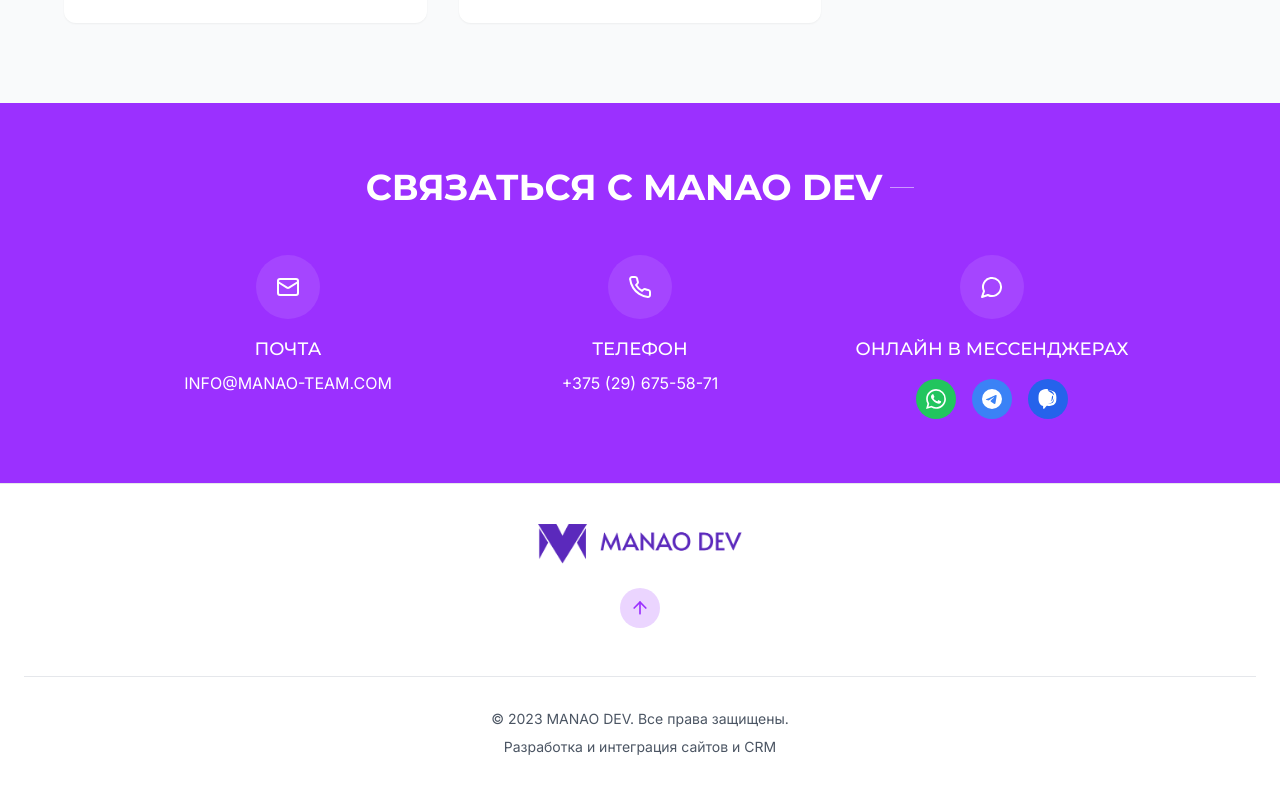
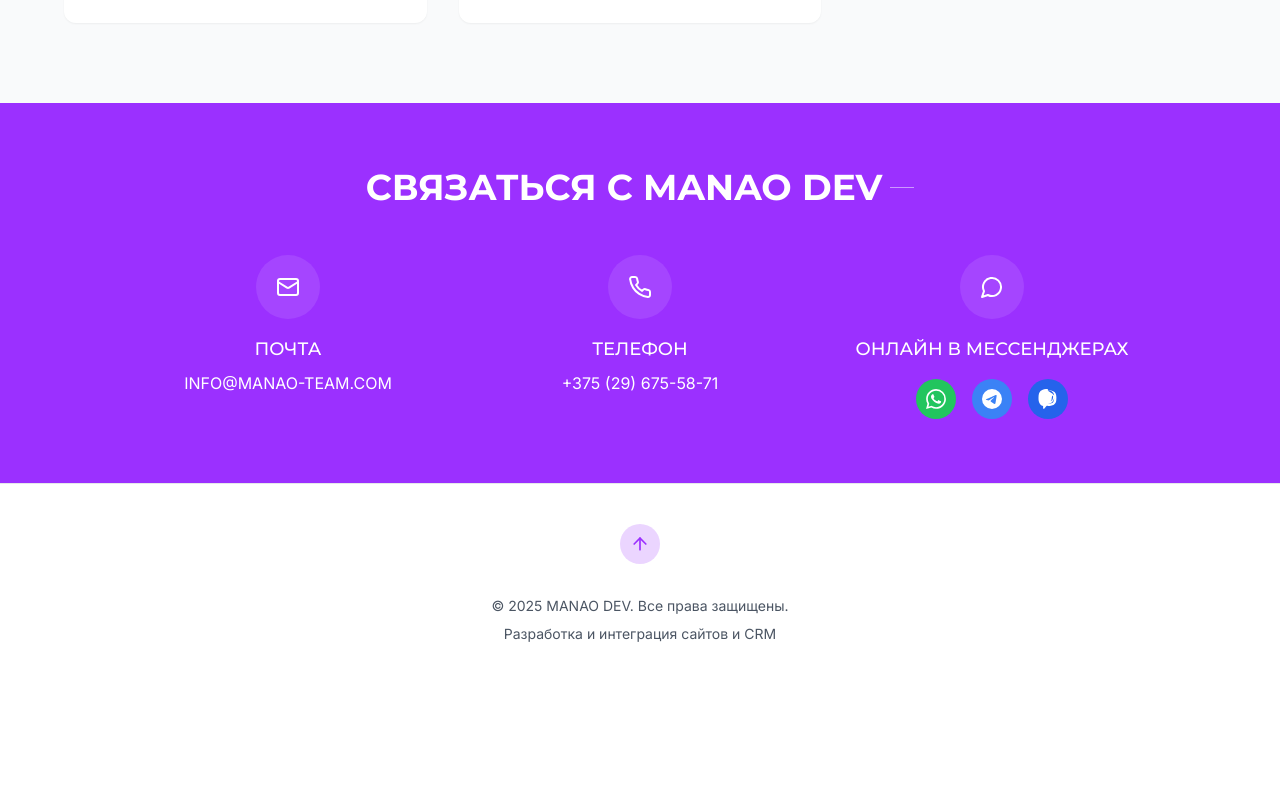
Before and after one commit to maryiarahoisha/stylish-portfolio-page, a React (Vite) app: page / in a window 1280 px wide. Shown: the part 2007-2800 px from the top of the page. After the commit the page ends 2691 px from the top, so only its background shows below. Built offline with nearby package versions, Linux system fonts and the light colour scheme.

Commit message:
Update Footer component
Update the Footer component to only display the copyright text. Remove the logo and the "Разработка и интеграция сайтов и CRM" text.

```diff
--- a/src/components/Footer.tsx
+++ b/src/components/Footer.tsx
@@ -13,14 +13,6 @@ const Footer = () => {
     <footer className="bg-white text-gray-700 py-10 border-t border-gray-200">
       <div className="container mx-auto px-4 md:px-6">
         <div className="flex flex-col items-center">
-          <div className="text-manao-purple mb-6">
-            <img
-              src="/lovable-uploads/421f1ff8-620d-4e15-b5cf-1129ef81dcce.png"
-              alt="MANAO DEV Logo"
-              className="h-10"
-            />
-          </div>
-
           <button
             onClick={scrollToTop}
             className="w-10 h-10 bg-manao-purple/20 hover:bg-manao-purple/30 rounded-full flex items-center justify-center transition-all duration-300 mb-8"
@@ -30,8 +22,8 @@ const Footer = () => {
           </button>
         </div>
 
-        <div className="border-t border-gray-200 mt-4 pt-8 text-center text-gray-600 text-sm">
-          <p>© 2023 MANAO DEV. Все права защищены.</p>
+        <div className="text-center text-gray-600 text-sm">
+          <p>© 2025 MANAO DEV. Все права защищены.</p>
           <p className="mt-2">
             Разработка и интеграция сайтов и CRM
           </p>
```
